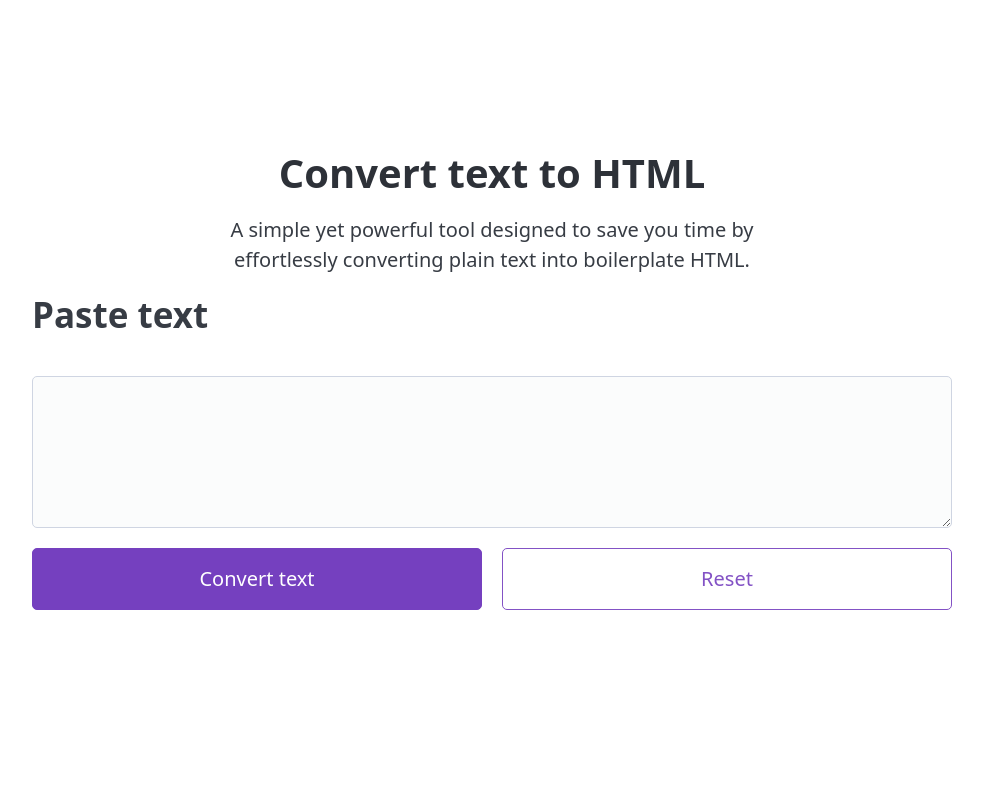
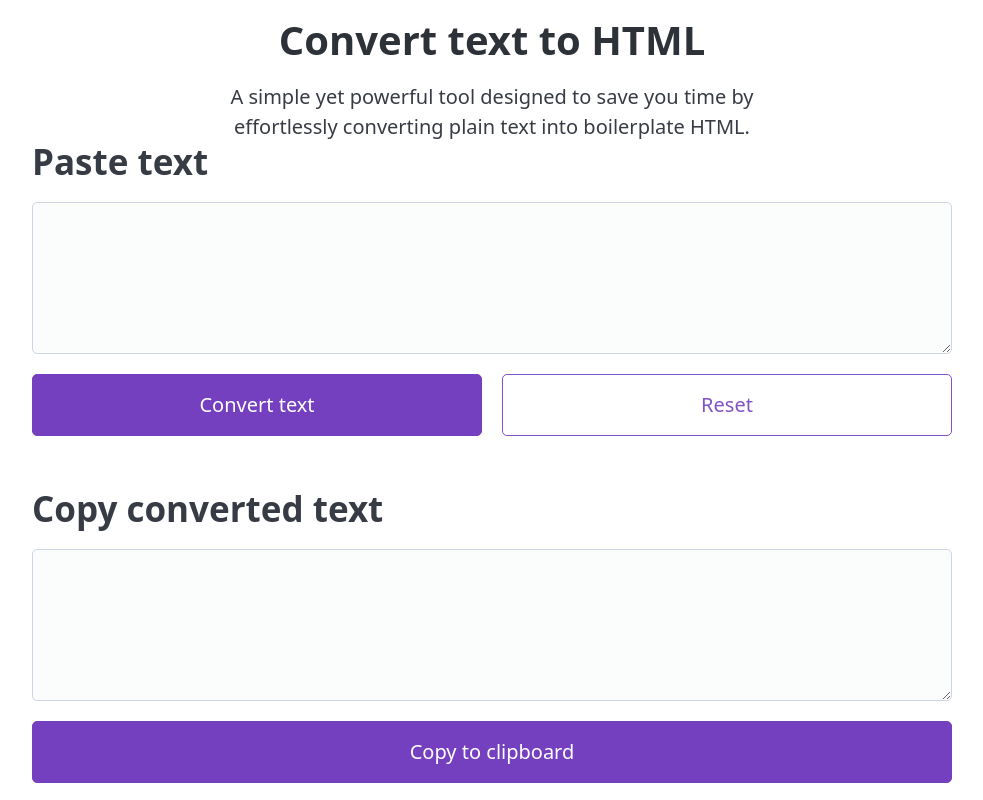
Before and after one commit to darryndotdev/text-to-html, a React (Vite) app: page / in a window 1280 px wide. Shown: the whole page, without its empty margins (148-1131 px from the left). Built offline with nearby package versions, Linux system fonts and the light colour scheme.

Commit message:
feat: creating text output form

```diff
--- a/src/components/Output/Output.jsx
+++ b/src/components/Output/Output.jsx
@@ -1,8 +1,19 @@
 const Output = ({ textToConvert }) => {
     return (
-        <div>
-            <p>{textToConvert ? `<p>${textToConvert}</p>` : ''}</p>
-        </div>
+        <>
+            <h2>Copy converted text</h2>
+            <form>
+                <textarea
+                    defaultValue={textToConvert}
+                    rows='4'
+                    cols='40'
+                    readOnly={true}
+                ></textarea>
+                <div className='grid'>
+                    <button>Copy to clipboard</button>
+                </div>
+            </form>
+        </>
     );
 };
 
--- a/src/components/UI/Centralised/Centralised.module.css
+++ b/src/components/UI/Centralised/Centralised.module.css
@@ -2,7 +2,6 @@
     display: flex;
     flex-direction: column;
     justify-content: center;
-    gap: 1rem;
     max-width: 48rem;
     margin: 0 auto;
     padding: 0 1rem;
```
